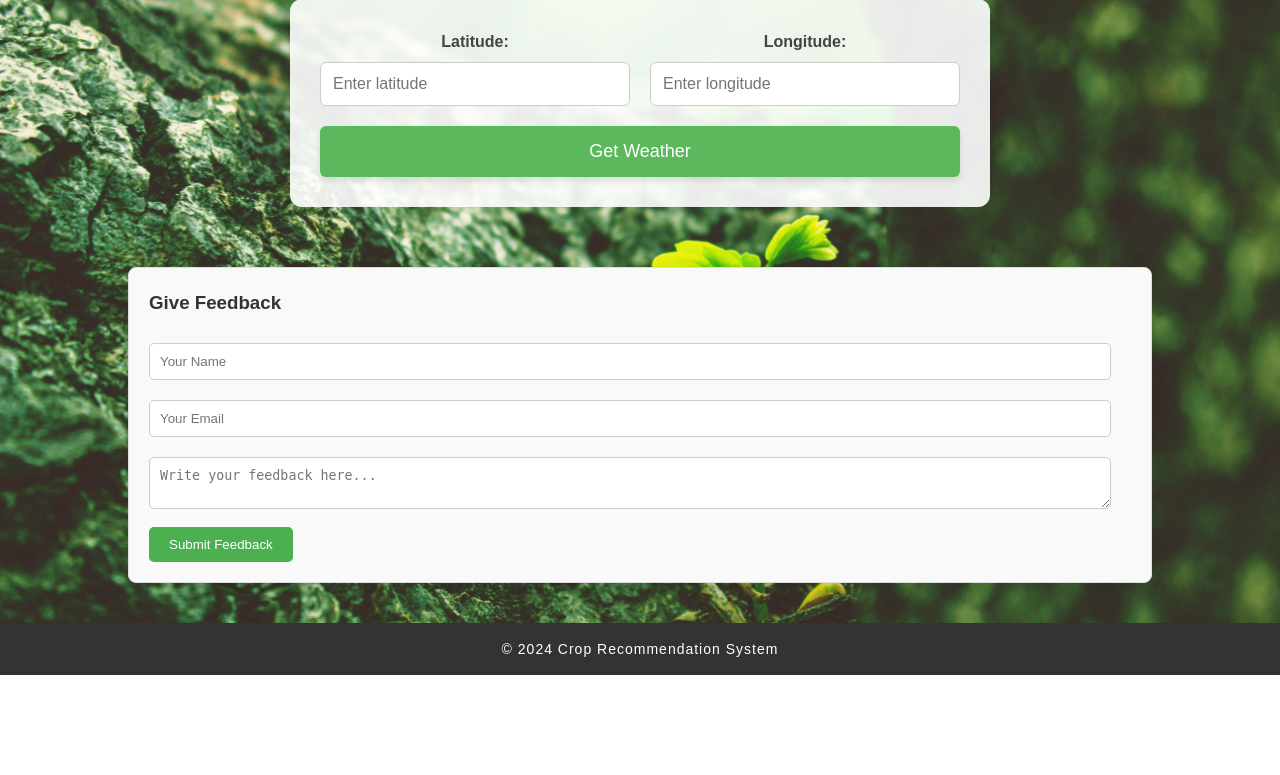
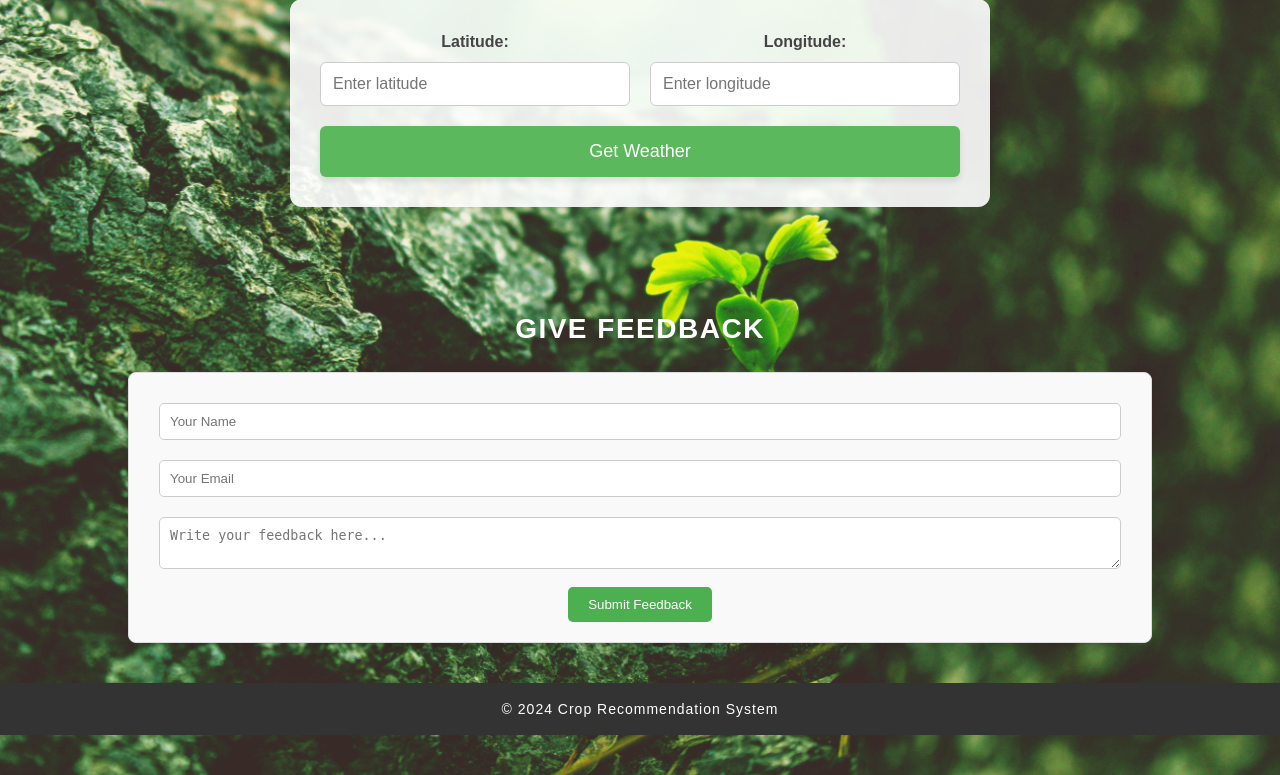
Before and after one commit to Hrishav07/Crop-recommendations-systems-using-flask-framework, a Flask app: page / in a window 1280 px wide. Shown: the part 920-1695 px from the top of the page. Before the commit the page ends 1595 px from the top, so only its background shows below. Run offline with Flask 3, Linux system fonts and the light colour scheme; parts of the project's set-up code (start-up, migrations or seed data) failed here and were passed over.

Commit message:
Update index.html

```diff
--- a/templates/index.html
+++ b/templates/index.html
@@ -85,8 +85,9 @@
         {% endif %}
     </div>
 </section>
-<div class="feedback-section">
-    <h3>Give Feedback</h3>
+    <section class="form-section">
+        <h2 class="feedback-heading">Give Feedback</h2>
+    <div class="feedback-section">
     <form method="POST" action="/feedback">
         <input type="text" name="name" placeholder="Your Name" required>
         <input type="email" name="email" placeholder="Your Email" required>
```
